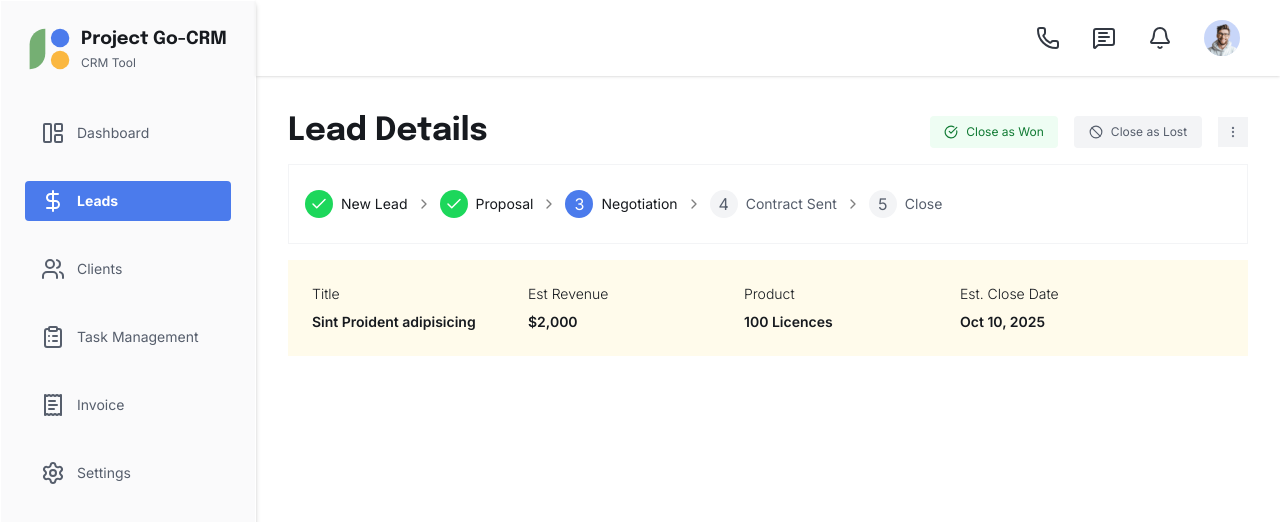
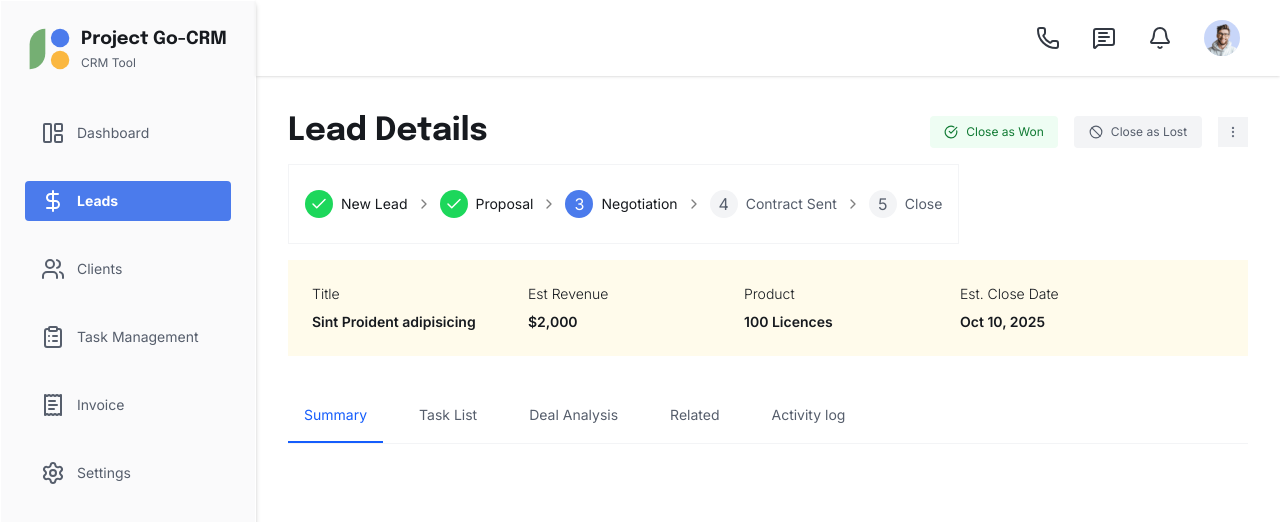
Before and after one commit to SutirthaDey/go-crm, a Next.js app: page /leads/1 in a window 1280 px wide. Shown: the top 522 px of the page. Built offline with nearby package versions, Linux system fonts and the light colour scheme.

Commit message:
New component added in leads | Refactored

```diff
--- a/src/app/leads/[id]/page.tsx
+++ b/src/app/leads/[id]/page.tsx
@@ -1,15 +1,15 @@
 "use client";
 
+import Stages from "@/components/Leads/Stages";
+import Tabs from "@/components/Leads/Tabs";
+import Title from "@/components/Leads/Title";
 import { epilogue } from "@/ui/fonts";
-import {
-  Ban,
-  Check,
-  ChevronRight,
-  CircleCheckBig,
-  EllipsisVertical,
-} from "lucide-react";
+import { Ban, CircleCheckBig, EllipsisVertical } from "lucide-react";
+import { useState } from "react";
 
 export default function LeadDetails() {
+  const [activeTab, setActiveTab] = useState(1);
+
   return (
     <div className="h-screen">
       <div className="flex justify-between flex-wrap">
@@ -31,67 +31,12 @@ export default function LeadDetails() {
             <EllipsisVertical height={14} width={14} />
           </div>
         </div>
+        <Stages />
       </div>
 
-      <div className="h-20 mt-2 p-4 border-1 border-solid border-gray-100 flex items-center overflow-auto">
-        <div className="flex items-center gap-2">
-          <div className="flex items-center gap-2">
-            <div className="h-7 min-w-7 bg-[#1DD75BFF] rounded-full text-white flex justify-center items-center">
-              <Check height={18} width={18} />
-            </div>
-            <p className="text-[#171A1FFF] text-sm">New Lead</p>
-          </div>
-          <ChevronRight height={16} width={16} color="gray" />
-          <div className="flex items-center gap-2">
-            <div className="h-7 min-w-7 bg-[#1DD75BFF] rounded-full text-white flex justify-center items-center">
-              <Check height={18} width={18} />
-            </div>
-            <p className="text-[#171A1FFF] text-sm">Proposal</p>
-          </div>
-          <ChevronRight height={16} width={16} color="gray" />
+      <Title />
 
-          <div className="flex items-center gap-2">
-            <div className="h-7 min-w-7 bg-[#4B7BECFF] rounded-full text-white flex justify-center items-center">
-              3
-            </div>
-            <p className="text-[#171A1FFF] text-sm">Negotiation</p>
-          </div>
-          <ChevronRight height={16} width={16} color="gray" />
-
-          <div className="flex items-center gap-2">
-            <div className="h-7 min-w-7 bg-[#F3F4F6FF] text-[#565E6CFF] rounded-full flex justify-center items-center">
-              4
-            </div>
-            <p className="text-[#565E6CFF] text-sm">Contract Sent</p>
-          </div>
-          <ChevronRight height={16} width={16} color="gray" />
-          <div className="flex items-center gap-2">
-            <div className="h-7 min-w-7 bg-[#F3F4F6FF] text-[#565E6CFF] rounded-full flex justify-center items-center">
-              5
-            </div>
-            <p className="text-[#565E6CFF] text-sm">Close</p>
-          </div>
-        </div>
-      </div>
-
-      <div className="min-h-22 mt-4 p-6 bg-amber-50 flex items-center gap-6 flex-wrap">
-        <div className="flex gap-2 text-[#171A1FFF] text-sm flex-col min-w-48">
-          <p className="font-[350]">Title</p>
-          <p className="font-[600]">Sint Proident adipisicing</p>
-        </div>
-        <div className="flex gap-2 text-[#171A1FFF] text-sm flex-col min-w-48">
-          <p className="font-[350]">Est Revenue</p>
-          <p className="font-[600]">$2,000</p>
-        </div>
-        <div className="flex gap-2 text-[#171A1FFF] text-sm flex-col min-w-48">
-          <p className="font-[350]">Product</p>
-          <p className="font-[600]">100 Licences</p>
-        </div>
-        <div className="flex gap-2 text-[#171A1FFF] text-sm flex-col min-w-48">
-          <p className="font-[350]">Est. Close Date</p>
-          <p className="font-[600]">Oct 10, 2025</p>
-        </div>
-      </div>
+      <Tabs activeTab={activeTab} setActiveTab={setActiveTab} />
     </div>
   );
 }
--- a/src/app/leads/page.tsx
+++ b/src/app/leads/page.tsx
@@ -1,6 +1,6 @@
 import { ChevronDown, Funnel, LayoutPanelLeftIcon, List } from "lucide-react";
 import { epilogue } from "@/ui/fonts";
-import Card from "@/components/Leads/card";
+import Card from "@/components/Leads/Card";
 import { newDeals } from "@/data/NewDeal";
 import { proposalData } from "@/data/ProposalData";
 import { negotiationData } from "@/data/NegotiationData";
--- /dev/null
+++ b/src/components/Leads/Stages.tsx
@@ -0,0 +1,49 @@
+import { Check, ChevronRight } from "lucide-react";
+import React from "react";
+
+const Stages = () => {
+  return (
+    <div className="h-20 mt-2 p-4 border-1 border-solid border-gray-100 flex items-center overflow-auto">
+      <div className="flex items-center gap-2">
+        <div className="flex items-center gap-2">
+          <div className="h-7 min-w-7 bg-[#1DD75BFF] rounded-full text-white flex justify-center items-center">
+            <Check height={18} width={18} />
+          </div>
+          <p className="text-[#171A1FFF] text-sm">New Lead</p>
+        </div>
+        <ChevronRight height={16} width={16} color="gray" />
+        <div className="flex items-center gap-2">
+          <div className="h-7 min-w-7 bg-[#1DD75BFF] rounded-full text-white flex justify-center items-center">
+            <Check height={18} width={18} />
+          </div>
+          <p className="text-[#171A1FFF] text-sm">Proposal</p>
+        </div>
+        <ChevronRight height={16} width={16} color="gray" />
+
+        <div className="flex items-center gap-2">
+          <div className="h-7 min-w-7 bg-[#4B7BECFF] rounded-full text-white flex justify-center items-center">
+            3
+          </div>
+          <p className="text-[#171A1FFF] text-sm">Negotiation</p>
+        </div>
+        <ChevronRight height={16} width={16} color="gray" />
+
+        <div className="flex items-center gap-2">
+          <div className="h-7 min-w-7 bg-[#F3F4F6FF] text-[#565E6CFF] rounded-full flex justify-center items-center">
+            4
+          </div>
+          <p className="text-[#565E6CFF] text-sm">Contract Sent</p>
+        </div>
+        <ChevronRight height={16} width={16} color="gray" />
+        <div className="flex items-center gap-2">
+          <div className="h-7 min-w-7 bg-[#F3F4F6FF] text-[#565E6CFF] rounded-full flex justify-center items-center">
+            5
+          </div>
+          <p className="text-[#565E6CFF] text-sm">Close</p>
+        </div>
+      </div>
+    </div>
+  );
+};
+
+export default Stages;
--- /dev/null
+++ b/src/components/Leads/Tabs.tsx
@@ -0,0 +1,40 @@
+import clsx from "clsx";
+import React from "react";
+
+const tabs = [
+  { name: "Summary", id: 1 },
+  { name: "Task List", id: 2 },
+  { name: "Deal Analysis", id: 3 },
+  { name: "Related", id: 4 },
+  { name: "Activity log", id: 5 },
+];
+
+interface TabsProps {
+  activeTab: number;
+  setActiveTab: (id: number) => void;
+}
+
+const Tabs: React.FC<TabsProps> = ({ activeTab, setActiveTab }) => {
+  return (
+    <div className="h-20 mt-2 border-b-1 border-solid border-gray-100 flex items-end overflow-auto">
+      <div className="flex items-center justify-center gap-5 cursor-pointer">
+        {tabs.map((tab) => (
+          <div
+            className={clsx(
+              "flex items-center gap-2 p-4 box text-sm",
+              tab.id === activeTab
+                ? "border-b-2 border-blue-600 bg-white text-blue-600"
+                : "border-b-2 border-transparent text-[#565E6CFF] "
+            )}
+            key={tab.id}
+            onClick={() => setActiveTab(tab.id)}
+          >
+            <p>{tab.name}</p>
+          </div>
+        ))}
+      </div>
+    </div>
+  );
+};
+
+export default Tabs;
--- /dev/null
+++ b/src/components/Leads/Title.tsx
@@ -0,0 +1,26 @@
+import React from "react";
+
+const Title = () => {
+  return (
+    <div className="min-h-22 mt-4 p-6 bg-amber-50 flex items-center gap-6 flex-wrap">
+      <div className="flex gap-2 text-[#171A1FFF] text-sm flex-col min-w-48">
+        <p className="font-[350]">Title</p>
+        <p className="font-[600]">Sint Proident adipisicing</p>
+      </div>
+      <div className="flex gap-2 text-[#171A1FFF] text-sm flex-col min-w-48">
+        <p className="font-[350]">Est Revenue</p>
+        <p className="font-[600]">$2,000</p>
+      </div>
+      <div className="flex gap-2 text-[#171A1FFF] text-sm flex-col min-w-48">
+        <p className="font-[350]">Product</p>
+        <p className="font-[600]">100 Licences</p>
+      </div>
+      <div className="flex gap-2 text-[#171A1FFF] text-sm flex-col min-w-48">
+        <p className="font-[350]">Est. Close Date</p>
+        <p className="font-[600]">Oct 10, 2025</p>
+      </div>
+    </div>
+  );
+};
+
+export default Title;
```
Also changed, not shown: src/components/Leads/Card.tsx (renamed from src/components/Leads/card.tsx).
